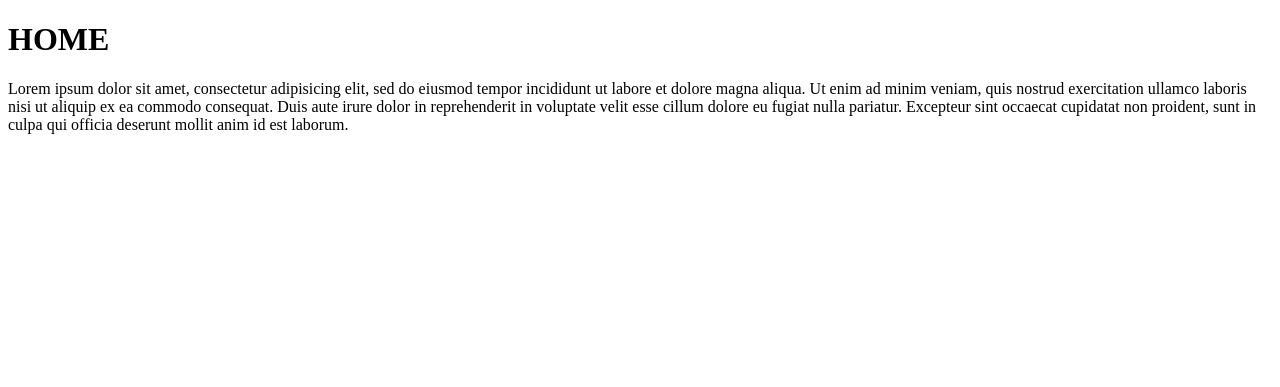
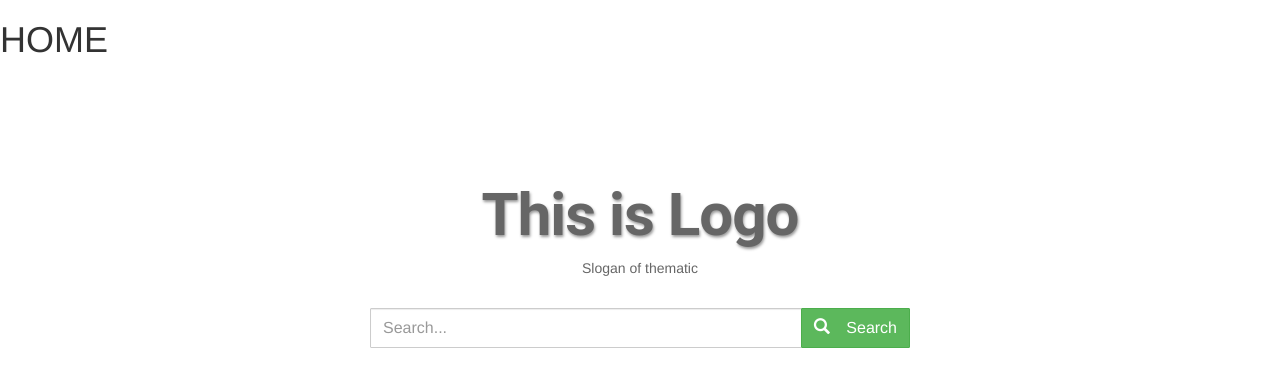
Before and after one commit to jonathan-mwenze/smanager, a Django app: template smanager/templates/smanager/index.html in a window 1280 px wide. Shown: the top 387 px of the page. Run offline with Django 3.2, Linux system fonts and the light colour scheme; the template is opened without the code that fills it, so the values that code supplies are empty; parts of the project's set-up code (start-up, migrations or seed data) failed here and were passed over; some libraries are stand-ins or nearby versions.

Commit message:
Adding & Designing Seach form on index.html

```diff
--- /dev/null
+++ b/smanager/static/smanager/style.css
@@ -0,0 +1,48 @@
+* {
+  -webkit-border-radius: 1px !important;
+     -moz-border-radius: 1px !important;
+          border-radius: 1px !important;
+}
+#logo {
+color: #666;
+width:100%;
+}
+#logo h1 {
+    font-size: 60px;
+    text-shadow: 1px 2px 3px #999;
+    font-family: Roboto, sans-serif;
+    font-weight: 700;
+    letter-spacing: -1px;
+}
+#logo p{
+  padding-bottom: 20px;
+}
+
+
+#form-buscar >.form-group >.input-group > .form-control {
+    height: 40px;
+}
+#form-buscar >.form-group >.input-group > .input-group-btn > .btn{
+        height: 40px;
+        font-size: 16px;
+        font-weight: 300;
+
+
+}
+#form-buscar >.form-group >.input-group > .input-group-btn > .btn .glyphicon{
+ margin-right:12px;
+}
+
+
+#form-buscar >.form-group >.input-group > .form-control {
+    font-size: 16px;
+    font-weight: 300;
+
+}
+
+#form-buscar >.form-group >.input-group > .form-control:focus {
+  border-color: #33A444;
+  outline: 0;
+  -webkit-box-shadow: inset 0 1px 1px rgba(0,0,0,.075), 0 0 1px rgba(0, 109, 0, 0.8);
+          box-shadow: inset 0 1px 1px rgba(0,0,0,.075), 0 0 1px rgba(0, 109, 0, 0.8);
+}
--- a/smanager/templates/smanager/base.html
+++ b/smanager/templates/smanager/base.html
@@ -1,9 +1,35 @@
-<!DOCTYPE html>
-<html>
-<head>
-	<title>Smangager</title>
-</head>
-<body>
- {% block content %}{% endblock %}
-</body>
+{% load static %}
+<!doctype html>
+<html lang="en">
+  <head>
+    <!-- Required meta tags -->
+    <meta charset="utf-8">
+    <meta name="viewport" content="width=device-width, initial-scale=1">
+
+    <!-- Bootstrap CSS -->
+    <link href="https://cdn.jsdelivr.net/npm/bootstrap@5.0.2/dist/css/bootstrap.min.css" rel="stylesheet" integrity="sha384-EVSTQN3/azprG1Anm3QDgpJLIm9Nao0Yz1ztcQTwFspd3yD65VohhpuuCOmLASjC" crossorigin="anonymous">
+    <link href="//maxcdn.bootstrapcdn.com/bootstrap/3.3.0/css/bootstrap.min.css" rel="stylesheet" id="bootstrap-css">
+
+    <link rel="stylesheet" type="text/css" href="{% static 'smanager/style.css' %}">
+
+    <title>smanager</title>
+  </head>
+  <body>
+
+{% block content %}{% endblock %}
+    <!-- Optional JavaScript; choose one of the two! -->
+
+    <!-- Option 1: Bootstrap Bundle with Popper -->
+    <script src="https://cdn.jsdelivr.net/npm/bootstrap@5.0.2/dist/js/bootstrap.bundle.min.js" integrity="sha384-MrcW6ZMFYlzcLA8Nl+NtUVF0sA7MsXsP1UyJoMp4YLEuNSfAP+JcXn/tWtIaxVXM" crossorigin="anonymous"></script>
+
+    <!-- Option 2: Separate Popper and Bootstrap JS -->
+    <!--
+    <script src="https://cdn.jsdelivr.net/npm/@popperjs/core@2.9.2/dist/umd/popper.min.js" integrity="sha384-IQsoLXl5PILFhosVNubq5LC7Qb9DXgDA9i+tQ8Zj3iwWAwPtgFTxbJ8NT4GN1R8p" crossorigin="anonymous"></script>
+    <script src="https://cdn.jsdelivr.net/npm/bootstrap@5.0.2/dist/js/bootstrap.min.js" integrity="sha384-cVKIPhGWiC2Al4u+LWgxfKTRIcfu0JTxR+EQDz/bgldoEyl4H0zUF0QKbrJ0EcQF" crossorigin="anonymous"></script>
+    -->
+
+
+   <script src="//maxcdn.bootstrapcdn.com/bootstrap/3.3.0/js/bootstrap.min.js"></script>
+   <script src="//code.jquery.com/jquery-1.11.1.min.js"></script>
+  </body>
 </html>
--- a/smanager/templates/smanager/index.html
+++ b/smanager/templates/smanager/index.html
@@ -1,14 +1,30 @@
 {% extends 'smanager/base.html' %}
+
 {% load static %}
-
 {% block content %}
 
 <h1>HOME</h1>
-<p>Lorem ipsum dolor sit amet, consectetur adipisicing elit, sed do eiusmod
-tempor incididunt ut labore et dolore magna aliqua. Ut enim ad minim veniam,
-quis nostrud exercitation ullamco laboris nisi ut aliquip ex ea commodo
-consequat. Duis aute irure dolor in reprehenderit in voluptate velit esse
-cillum dolore eu fugiat nulla pariatur. Excepteur sint occaecat cupidatat non
-proident, sunt in culpa qui officia deserunt mollit anim id est laborum.</p>
+<div class="container" style="margin-top: 8%;">
+    <div class="col-md-6 col-md-offset-3">
+       <div class="row">
+           <div id="logo" class="text-center">
+               <h1>This is Logo</h1><p>Slogan of thematic</p>
+           </div>
+           <form role="form" id="form-buscar">
+                <div class="form-group">
+                    <div class="input-group">
+                        <input id="1" class="form-control" type="text" name="search" placeholder="Search..." required/>
+                        <span class="input-group-btn">
+                             <button class="btn btn-success" type="submit">
+                                 <i class="glyphicon glyphicon-search" aria-hidden="true"></i> Search
+                             </button>
+                        </span>
+                    </div>
+                </div>
+            </form>
+       </div>
+    </div>
+</div>
+
 
 {% endblock %}
```
